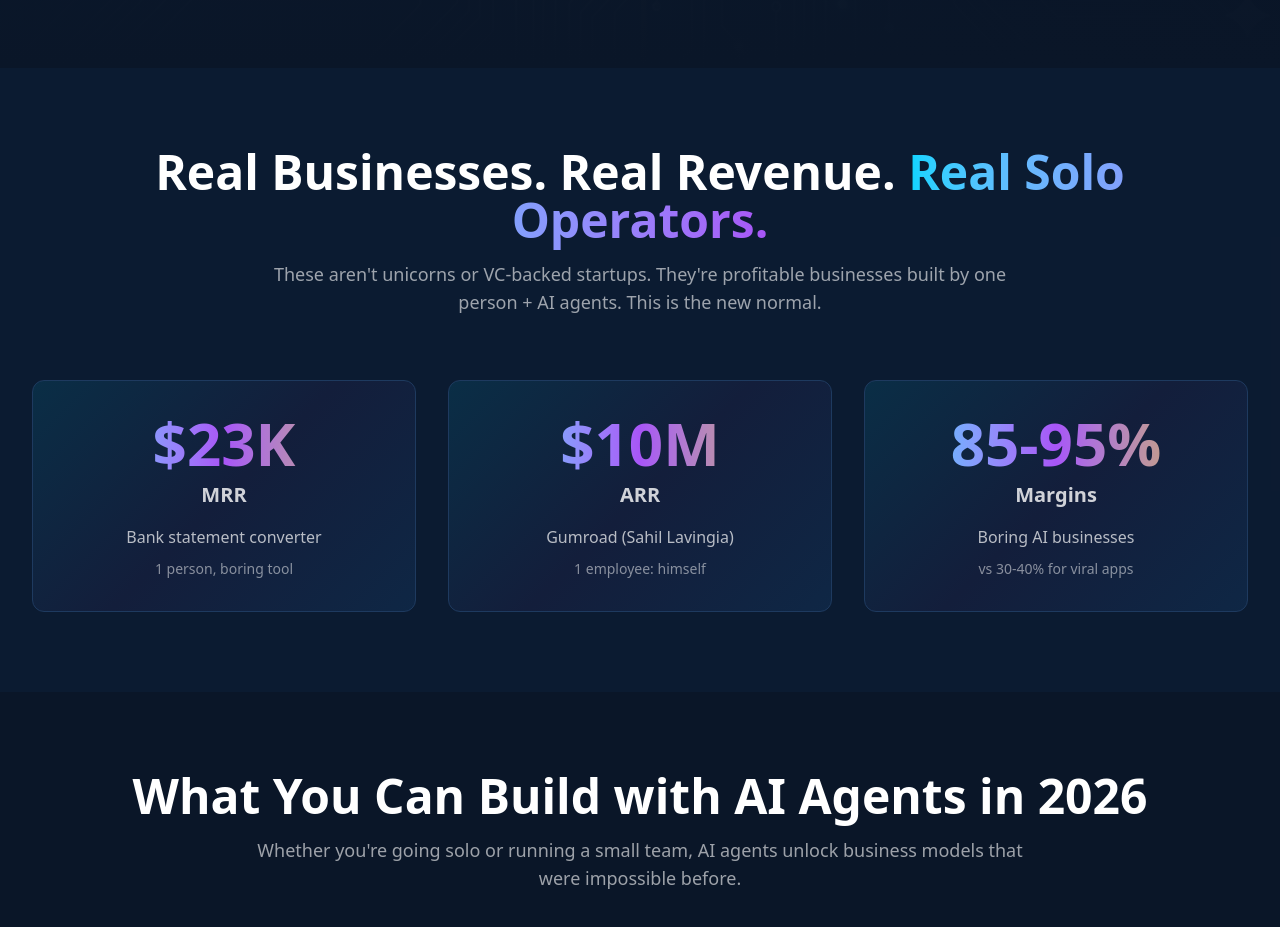
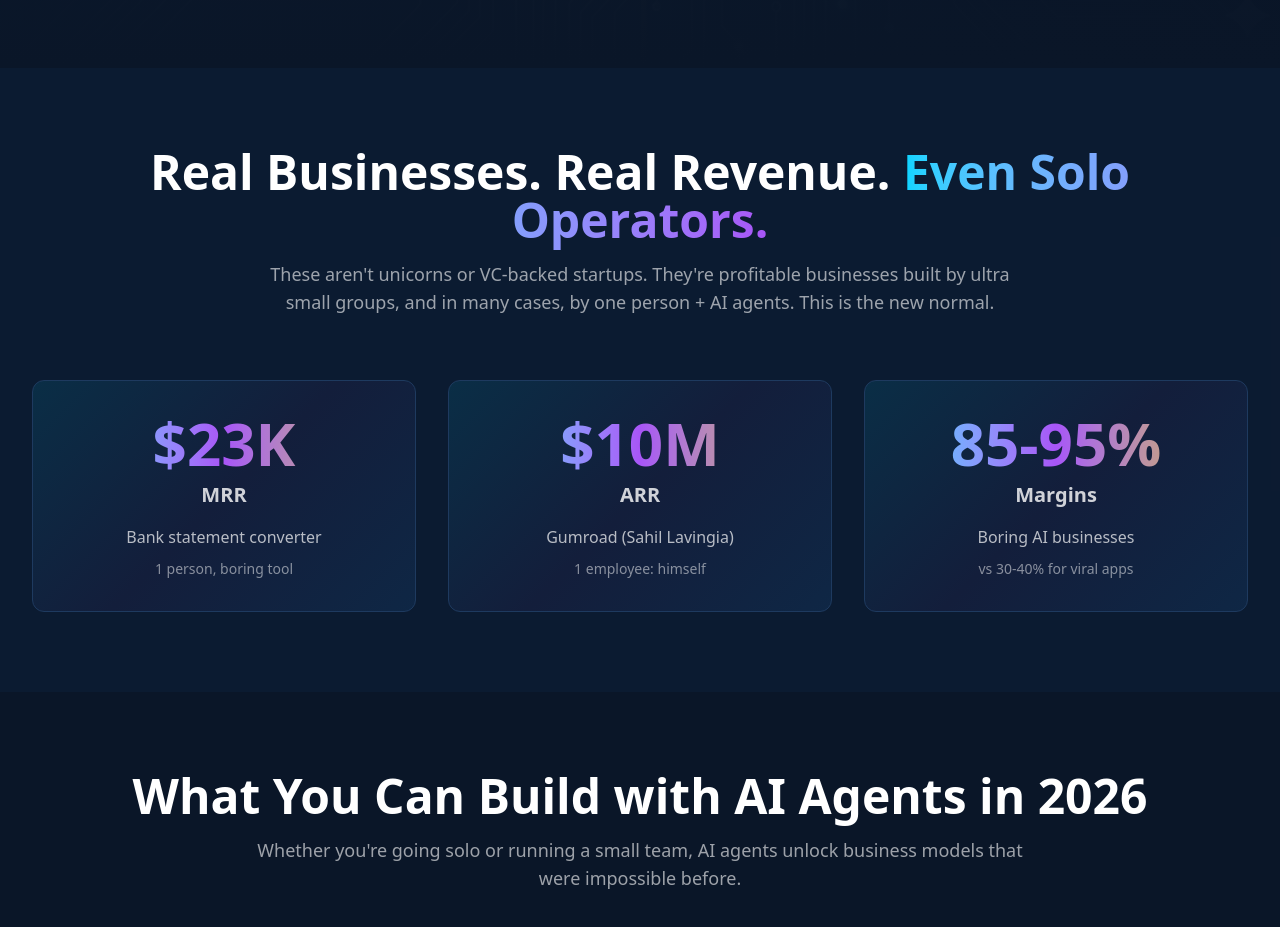
Before and after one commit to byrdter/byrddynasty-web, a Next.js app: page / in a window 1280 px wide. Shown: the part 780-1707 px from the top of the page. Built offline with nearby package versions, Linux system fonts and the light colour scheme.

Commit message:
Update ProofSection messaging for micro enterprises
- Changed 'Real Solo Operators' to 'Even Solo Operators'
- Updated description to emphasize ultra small groups AND solo operators
- Reinforces 1-10 person micro enterprise positioning

Co-Authored-By: Claude Sonnet 4.5 <noreply@anthropic.com>

```diff
--- a/src/components/home/ProofSection.tsx
+++ b/src/components/home/ProofSection.tsx
@@ -27,12 +27,11 @@ export default function ProofSection() {
           <h2 className="text-3xl sm:text-4xl md:text-5xl font-bold mb-4">
             Real Businesses. Real Revenue.{' '}
             <span className="bg-gradient-to-r from-primary to-accent bg-clip-text text-transparent">
-              Real Solo Operators.
+              Even Solo Operators.
             </span>
           </h2>
           <p className="text-lg text-foreground/60 max-w-3xl mx-auto">
-            These aren't unicorns or VC-backed startups. They're profitable businesses built by one person + AI agents.
-            This is the new normal.
+            These aren't unicorns or VC-backed startups. They're profitable businesses built by ultra small groups, and in many cases, by one person + AI agents. This is the new normal.
           </p>
         </div>
 
```
